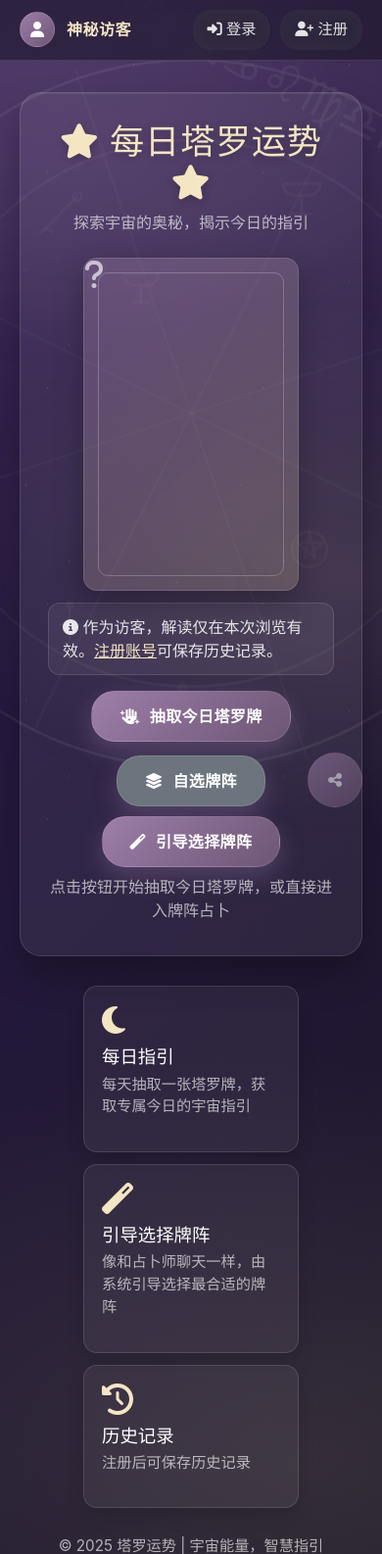
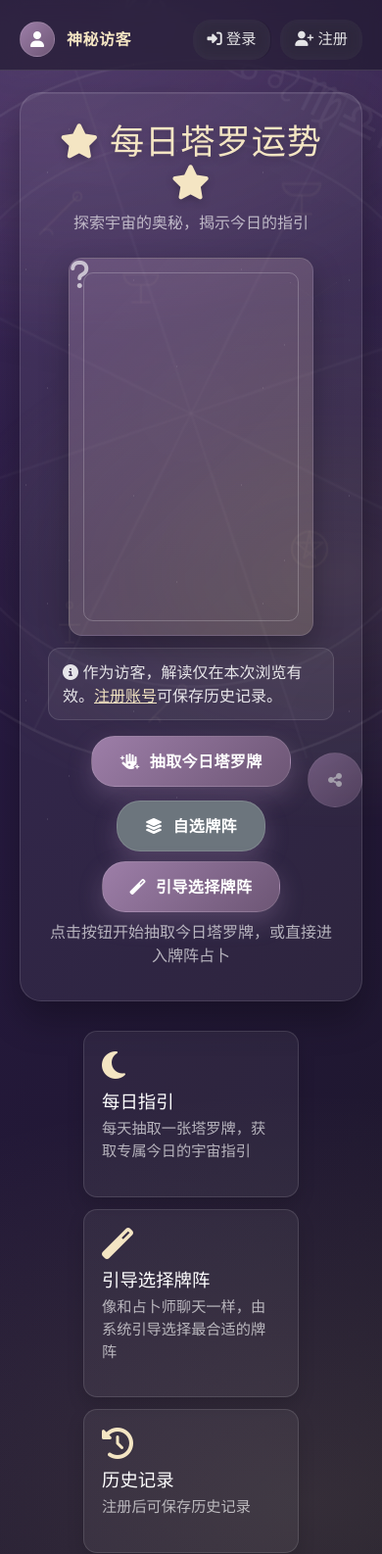
Before and after one commit to caijianmiao8-ai/tarot-test, a Flask app: page / in a window 390 px wide. Shown: the top 1586 px of the page at 98% size. Run offline with Flask 3, Linux system fonts and the light colour scheme; some libraries are stand-ins or nearby versions.

Commit message:
45213214

```diff
--- a/requirements.txt
+++ b/requirements.txt
@@ -16,7 +16,6 @@ Werkzeug==3.1.3
 psycopg2-binary
 qrcode[pil]==7.4.2
 Pillow>=10.0
-playwright==1.46.0
 beautifulsoup4
 selenium
 webdriver-manager
--- a/templates/index.html
+++ b/templates/index.html
@@ -2,7 +2,25 @@
 <html lang="zh-CN">
 <head>
   <meta charset="UTF-8"/>
-  <meta name="viewport" content="width=device-width, initial-scale=1.0"/>
+  <meta name="viewport" content="width=device-width, initial-scale=1, viewport-fit=cover"/>
+
+<!-- iOS 全屏 & 状态栏样式（黑色半透明，沉浸感更强） -->
+<meta name="apple-mobile-web-app-capable" content="yes">
+<meta name="apple-mobile-web-app-status-bar-style" content="black-translucent">
+<meta name="apple-mobile-web-app-title" content="若水占卜">
+
+<!-- Android / Chrome 主题色 -->
+<meta name="theme-color" content="#1a1625" media="(prefers-color-scheme: dark)">
+<meta name="theme-color" content="#2d1b4e" media="(prefers-color-scheme: light)">
+
+<!-- PWA 清单 -->
+<link rel="manifest" href="{{ url_for('static', filename='manifest.webmanifest') }}">
+
+<!-- 主屏幕图标（可先放一张 180x180 PNG 到 /static/icons/） -->
+<link rel="apple-touch-icon" href="{{ url_for('static', filename='icons/icon-180.png') }}">
+<link rel="preconnect" href="https://fonts.googleapis.com" crossorigin>
+<link rel="preconnect" href="https://fonts.gstatic.com" crossorigin>
+
   <title>每日塔罗运势 · 若水占卜</title>
 
   <link rel="stylesheet" href="{{ url_for('static', filename='CSS/bootstrap.min.css') }}">
@@ -278,6 +296,61 @@
       .lucky-grid{grid-template-columns:1fr}
       .sc-frame{max-width:92vw}
     }
+
+  /* ===== 移动端 & iOS 适配补丁（不触碰业务逻辑） ===== */
+
+/* 让页面高度在 iOS 上可靠：优先使用 100dvh，降级到自定义 --vh */
+html, body{
+  min-height: 100dvh;
+  min-height: calc(var(--vh, 1vh) * 100);
+}
+
+/* 顶部固定栏与内容区：为刘海留白 */
+.user-bar{
+  padding-top: calc(env(safe-area-inset-top, 0px) + 10px);
+}
+.main-container{
+  margin-top: calc(88px + env(safe-area-inset-top, 0px));
+}
+@media (max-width:768px){
+  .main-container{
+    margin-top: calc(74px + env(safe-area-inset-top, 0px));
+  }
+}
+
+/* 底部浮动按钮与弹层操作区：为 Home 指示条留白 */
+.fab-share{
+  bottom: calc(20px + env(safe-area-inset-bottom, 0px));
+}
+.sc-actions{
+  padding-bottom: calc(8px + env(safe-area-inset-bottom, 0px));
+}
+
+/* iOS 点击优化（避免双击缩放、触控更灵敏） */
+button, .btn-tarot, .already-drawn, .sc-btn, .fab-share{
+  touch-action: manipulation;
+}
+
+/* 防止 iOS 因输入字小于 16px 自动放大（如后续有输入框） */
+input, select, textarea{
+  font-size: 16px;
+}
+
+/* Tarot 卡片在小屏的自适应比例（不改桌面布局） */
+@media (max-width:768px){
+  .tarot-card{
+    /* 使用纵横比，自动算高 */
+    aspect-ratio: 220 / 340;
+    width: clamp(180px, 64vw, 260px);
+    height: auto;
+  }
+}
+
+/* 背景动效在移动端更稳（可选） */
+.bg-veil, .bg-constellations, .bg-glyphs, .zodiac{
+  will-change: transform, opacity;
+}
+
   </style>
 </head>
 <body>
@@ -849,6 +922,35 @@ document.addEventListener('DOMContentLoaded', function() {
 });
 
 </script>
+<script>
+  // 1) iOS 视口高度修复：计算 --vh 单位
+  (function fixIOSVh(){
+    const setVh = () => {
+      const vh = window.innerHeight * 0.01;
+      document.documentElement.style.setProperty('--vh', `${vh}px`);
+    };
+    setVh();
+    window.addEventListener('resize', setVh);
+    window.addEventListener('orientationchange', setVh);
+  })();
+
+  // 2) PWA：注册 Service Worker（可选，但强烈建议）
+  if ('serviceWorker' in navigator) {
+    window.addEventListener('load', () => {
+      navigator.serviceWorker.register('/sw.js').catch(()=>{ /* 静默失败即可 */ });
+    });
+  }
+
+  // 3) 独立模式检测（iOS：navigator.standalone；其他：display-mode）
+  (function detectStandalone(){
+    const isStandalone = window.matchMedia('(display-mode: standalone)').matches || window.navigator.standalone;
+    if (isStandalone) {
+      document.documentElement.classList.add('standalone');
+      // 你可以在这里做些仅主屏模式下的 UI 微调（如隐藏页脚等）
+      // document.querySelector('.footer')?.classList.add('hidden');
+    }
+  })();
+</script>
 
 </body>
 </html>
```
Also changed, not shown: sw.js (added, +45 -0 lines), static/icons/icon-180.png (added), static/icons/icon-192.png (added), static/icons/icon-512.png (added), static/icons/icon-maskable.png (added), static/manifest.webmanifest (added).
